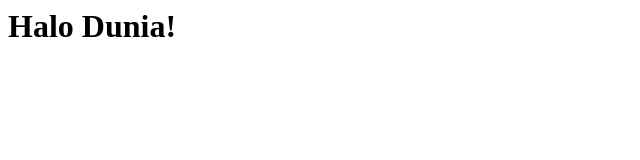
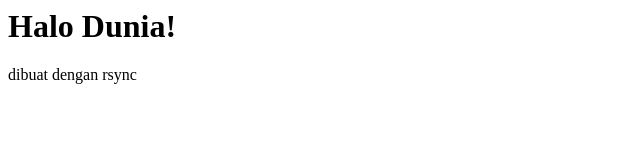
Before and after one commit to laruku89/SSH-RSYNC, a plain HTML site: page index.html in a window 1280 px wide. Shown: the whole page, without its empty margins (0-640 px from the left). Drawn offline with Linux system fonts and the light colour scheme.

Commit message:
Update index.html

```diff
--- a/index.html
+++ b/index.html
@@ -1 +1,2 @@
 <h1>Halo Dunia!</h1>
+<p>dibuat dengan rsync </p>
```
